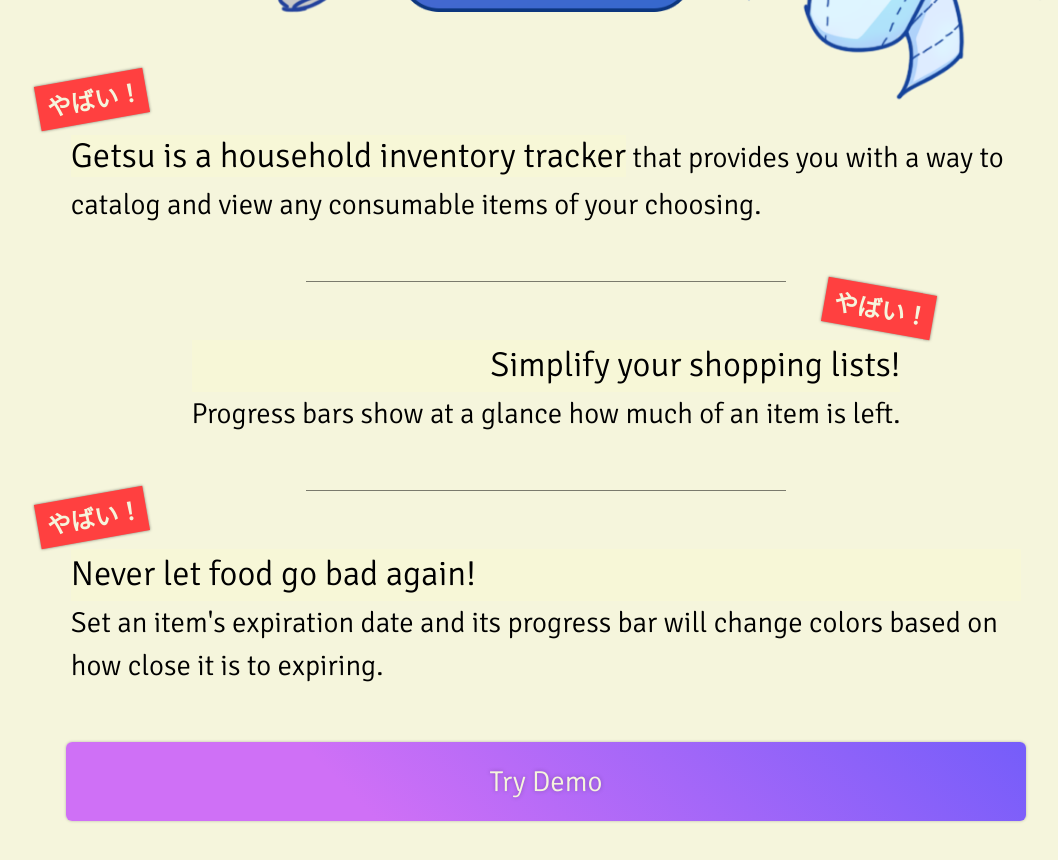
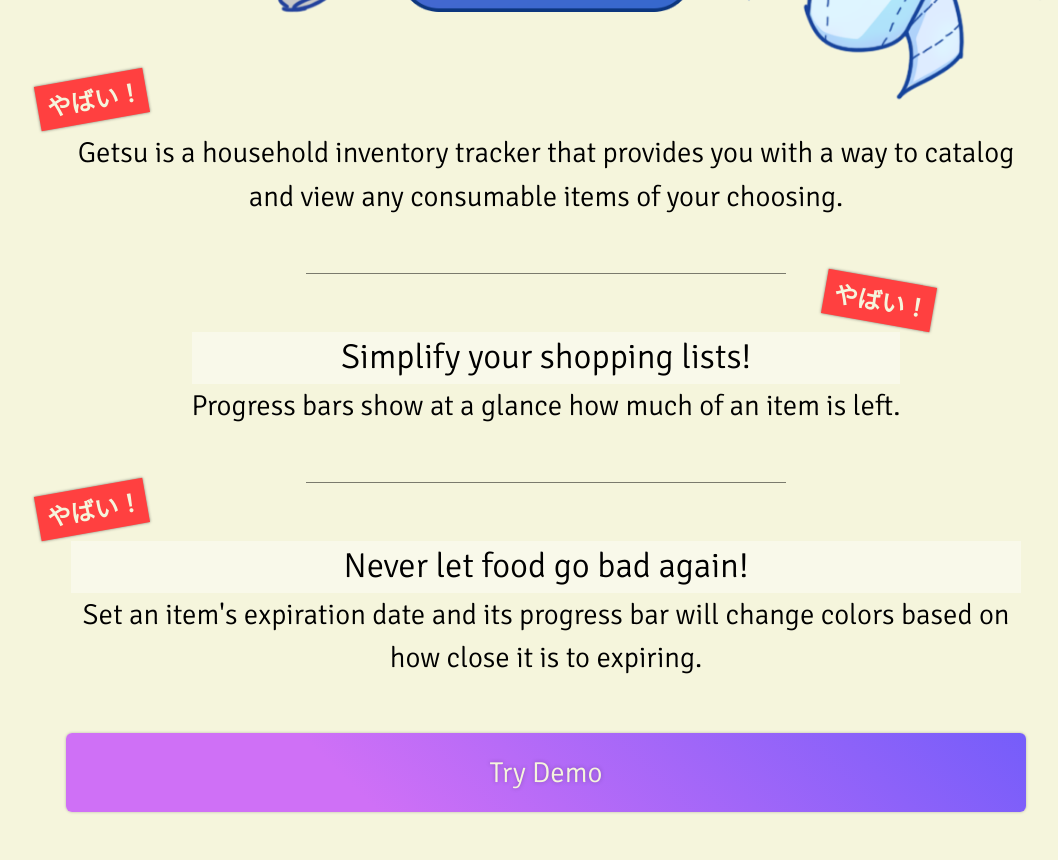
Before and after one commit to kevinwei00/getsu-client, a React (Create React App) app: page / in a window 1280 px wide. Shown: the part 1000-1860 px from the top of the page, without its empty margins (94-1152 px from the left). Built offline with nearby package versions, Linux system fonts and the light colour scheme.

Commit message:
center align landing page text, tweak styles

```diff
--- a/src/components/App.css
+++ b/src/components/App.css
@@ -65,7 +65,6 @@
 
 .AppLanding > header {
   margin-bottom: 1rem;
-  background-color: rgb(247, 247, 215);
 }
 
 .AppLanding__demo-button > button {
@@ -87,17 +86,13 @@
 .AppLanding__features__text {
   position: relative;
   font-size: 1.2rem;
+  text-align: center;
   margin: 2.5rem 1rem 1.25rem 1rem;
 }
 
 .AppLanding__features__text--emphasis {
   font-size: 120%;
-  background-color: rgb(247, 247, 215);
-}
-
-/* Second feature sentence should hug right */
-.AppLanding__features:nth-child(3) .AppLanding__features__text--emphasis {
-  text-align: right;
+  background-color: rgba(255, 255, 255, 0.4);
 }
 
 /**************** Image positioning ****************/
--- a/src/components/AppLanding.js
+++ b/src/components/AppLanding.js
@@ -24,11 +24,8 @@
           <img src={Landing_01} alt="Getsu Feature 1" />
           <div className="AppLanding__features__text">
             <div className="yabai-badge">やばい！</div>
-            <span className="AppLanding__features__text--emphasis">
-              Getsu is a household inventory tracker
-            </span>{' '}
-            that provides you with a way to catalog and view any consumable items of your
-            choosing.
+            Getsu is a household inventory tracker that provides you with a way to catalog
+            and view any consumable items of your choosing.
           </div>
         </div>
         <div className="AppLanding__features">
```
